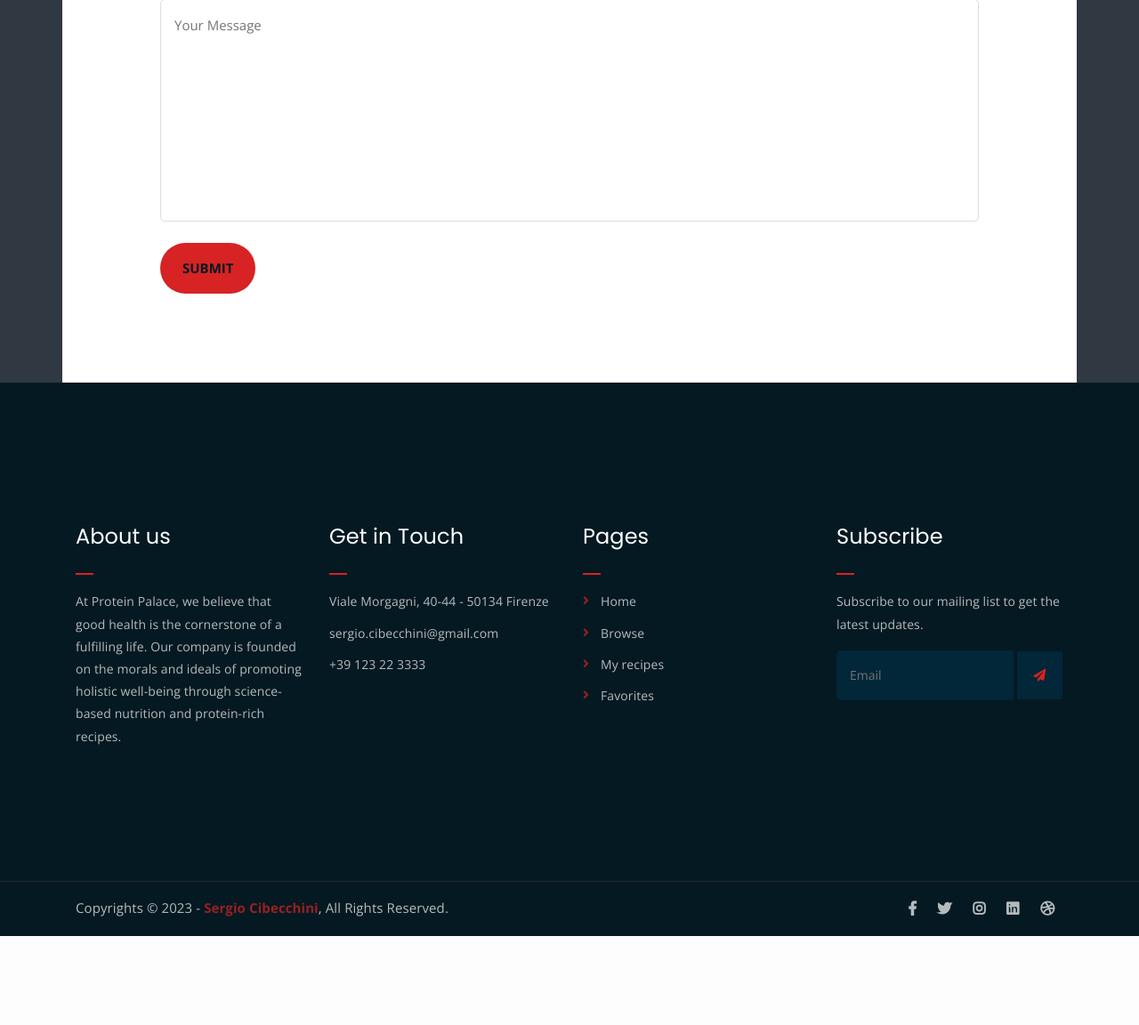
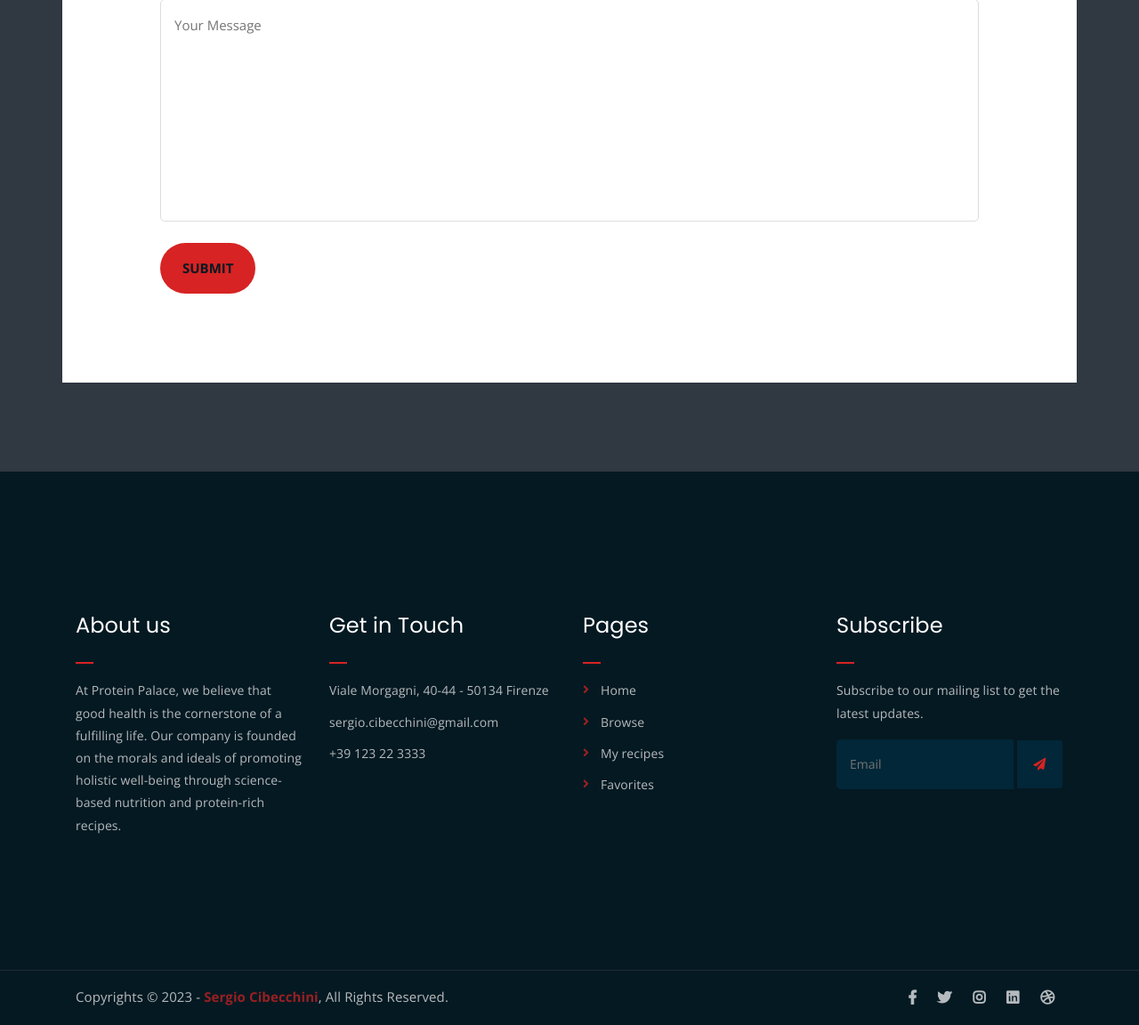
Before and after one commit to cibecs/protein-palace, a Django app: page /recipe/1/ in a window 1280 px wide. Shown: the part 1584-2736 px from the top of the page at 89% size. Before the commit the page ends 2636 px from the top, so only its background shows below. Run offline with Django 4.2, Linux system fonts and the light colour scheme; data comes from the database, SQL or seed files in the repository; both versions use the stored data as it was after the commit; some libraries are stand-ins or nearby versions.

Commit message:
Fixed a frontend mistake

```diff
--- a/ProteinPalace/templates/single-recipe.html
+++ b/ProteinPalace/templates/single-recipe.html
@@ -4,7 +4,7 @@
 
 {% block content %}
 	<!-- single article section -->
-	<div class="pt-150" style = "background-color: var(--website-background);" >
+	<div class="pt-150 pb-100" style = "background-color: var(--website-background);" >
 		<div class="container">
 			<div class="row pt-100 pb-100"  style = "background-color:white" >
 				<div class="col-lg-10 mx-auto">
```
Also changed, not shown: ProteinPalace/db.sqlite3.
